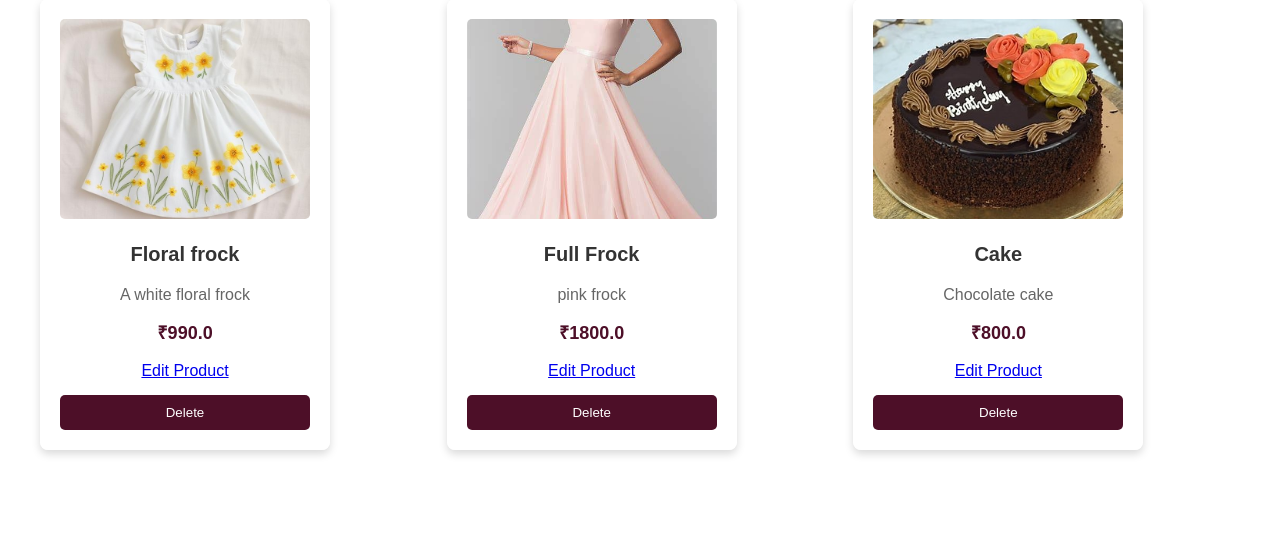
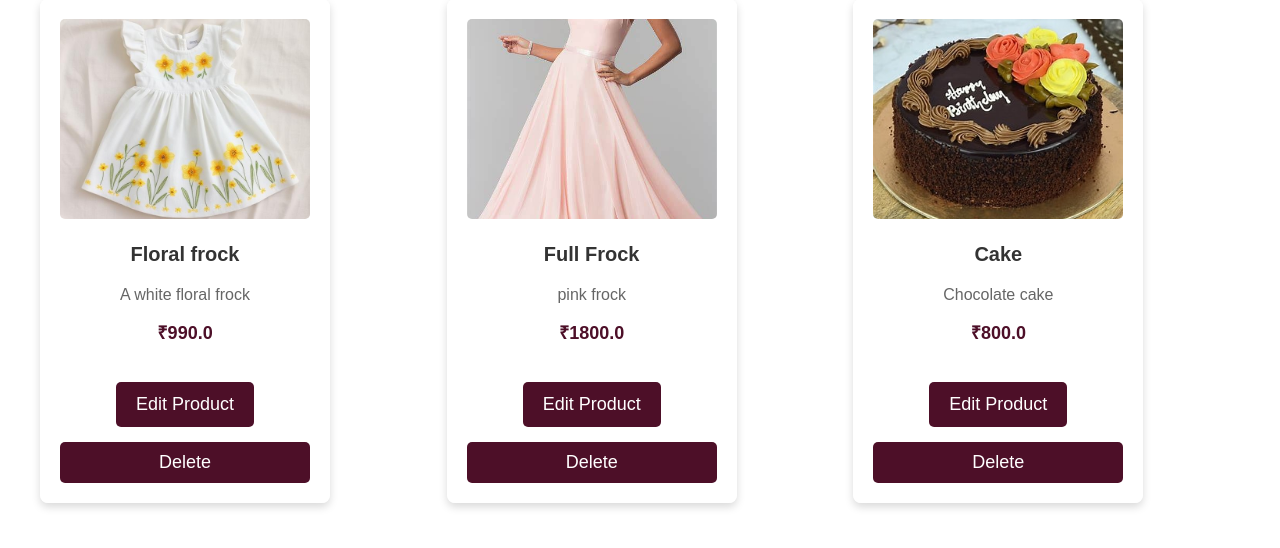
Before and after one commit to agnusjose/CraftConnect, a Flask app: page /manage_products in a window 1280 px wide. Shown: the part 186-734 px from the top of the page. Run offline with Flask 3, Linux system fonts and the light colour scheme; a user stored in the database is signed in; data comes from the database, SQL or seed files in the repository.

Commit message:
Update manage_products.html

```diff
--- a/templates/manage_products.html
+++ b/templates/manage_products.html
@@ -31,13 +31,13 @@
                     <!-- Edit Product Button -->
                     <a href="{{ url_for('edit_product', product_id=product[0]) }}">
 
-                        <a href="{{ url_for('edit_product', product_id=product['id']) }}" class="edit-btn">Edit Product</a>
+                        <a href="{{ url_for('edit_product', product_id=product['id']) }}" class="button">Edit Product</a>
 
                     </a>
 
                     <!-- Delete Product Form -->
                     <form action="{{ url_for('delete_product', product_id=product[0]) }}" method="POST">
-                        <button type="submit">Delete</button>
+                        <button type="submit" class="button">Delete</button>
                     </form>
                 </div>
                 {% endfor %}
```
